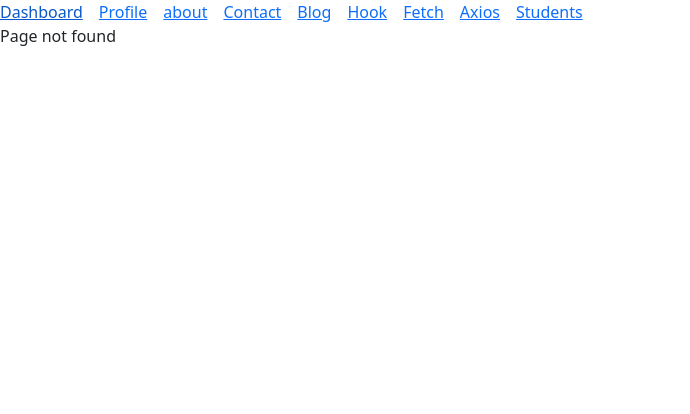
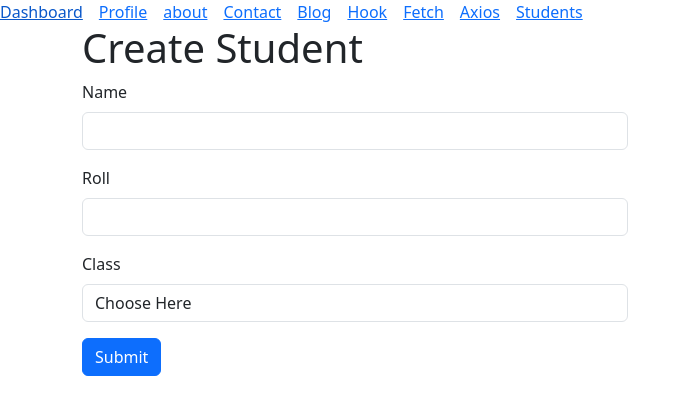
Before and after one commit to sagarshrestha81/https---github.com-sagarshrestha81-ino-react, a React (Create React App) app: page /create-student in a window 1280 px wide. Before the commit this address had no page. Shown: the top 414 px of the page, without its empty margins (0-690 px from the left). Built offline with nearby package versions, Linux system fonts and the light colour scheme.

Commit message:
create student

```diff
--- a/src/App.jsx
+++ b/src/App.jsx
@@ -17,6 +17,7 @@ import Fetch from './pages/Fetch';
 import AxiosApi from './pages/AxiosApi';
 import ListStudent from './pages/students/ListStudent';
 import SingleStudent from './pages/students/SingleStudent';
+import CreateStudent from './pages/students/CreateStudent';
 function App() {
   return (
     <>
@@ -35,6 +36,7 @@ function App() {
           <Route path="/axios" element={<AxiosApi />}/>
           <Route path="/students" element={<ListStudent />}/>
           <Route path="/student/:id" element={<SingleStudent />}/>
+          <Route path="/create-student" element={<CreateStudent />}/>
           <Route path="*" element={<PageNotfound />}/>
 
 
--- /dev/null
+++ b/src/pages/students/CreateStudent.jsx
@@ -0,0 +1,88 @@
+import { useState,useEffect } from 'react';
+export default function CreateStudent() {
+
+    const [formData, setFormData ]=
+    useState({
+        student_name:"",
+        student_class:"",
+        student_roll:""
+    })
+
+    const handleSubmit =(e)=>{
+        e.preventDefault();
+        console.log(formData)
+    }
+
+
+  return (
+    <div className="container">
+      <h1>Create Student</h1>
+      <div className="row">
+        <div className="col-lg-6">
+          <form onSubmit={handleSubmit}>
+            <div className="mb-3">
+              <label forHtml="name" className="form-label">
+                Name
+              </label>
+              <input
+                type="text"
+                name="student_name"
+                className="form-control"
+                id="name"
+                value={formData.student_name}
+                onChange={(e)=>{
+                    setFormData({
+                        ...formData,
+                    [e.target.name]:e.target.value
+                })
+                }}
+              />
+            </div>
+            <div className="mb-3">
+              <label forHtml="roll" className="form-label">
+                Roll
+              </label>
+              <input
+                type="number"
+                name="student_roll"
+                className="form-control"
+                id="roll"
+                value={formData.student_roll}
+                onChange={(e)=>{
+                    setFormData({
+                        ...formData,
+                    [e.target.name]:e.target.value
+                })
+                }}
+              />
+            </div>
+            <div className="mb-3">
+              <label forHtml="class" className="form-label">
+                Class
+              </label>
+              <select  name="student_class" id="class"  className="form-control"
+
+              value={formData.student_class}
+              onChange={(e)=>{
+                  setFormData({
+                      ...formData,
+                  [e.target.name]:e.target.value
+              })
+              }}
+              >
+                <option value="" >Choose Here</option>
+                <option value="BCA" >BCA</option>
+                <option value="BIT" >BIT</option>
+                <option value="CSIT" >CSIT</option>
+              </select>
+            </div>
+
+            <button type="submit" className="btn btn-primary">
+              Submit
+            </button>
+          </form>
+        </div>
+      </div>
+    </div>
+  );
+}
--- a/src/pages/students/ListStudent.jsx
+++ b/src/pages/students/ListStudent.jsx
@@ -5,6 +5,7 @@ import { useEffect } from "react";
 import { Link } from 'react-router-dom';
 import { MdOutlineRemoveRedEye,MdDelete } from "react-icons/md";
 import { CiEdit } from "react-icons/ci";
+import { FaPlus } from "react-icons/fa6";
 import { getData } from "./../api/AxiosRequest";
 
 
@@ -21,11 +22,16 @@ export default function ListStudent() {
   }, []);
 
   return (
-    <div className="container">
+    <div className="container pt-4">
     <div className="row">
     <div className="col-12">
-      <h1>list student</h1>
+    <div className="d-flex justify-content-between">
+    <h1>List Student</h1>
 
+<Link to="/create-student" className="btn btn-info d-flex align-items-center">
+<FaPlus /> New Student </Link>
+
+    </div>
       <table class="table">
         <thead class="thead-dark">
           <tr>
```
